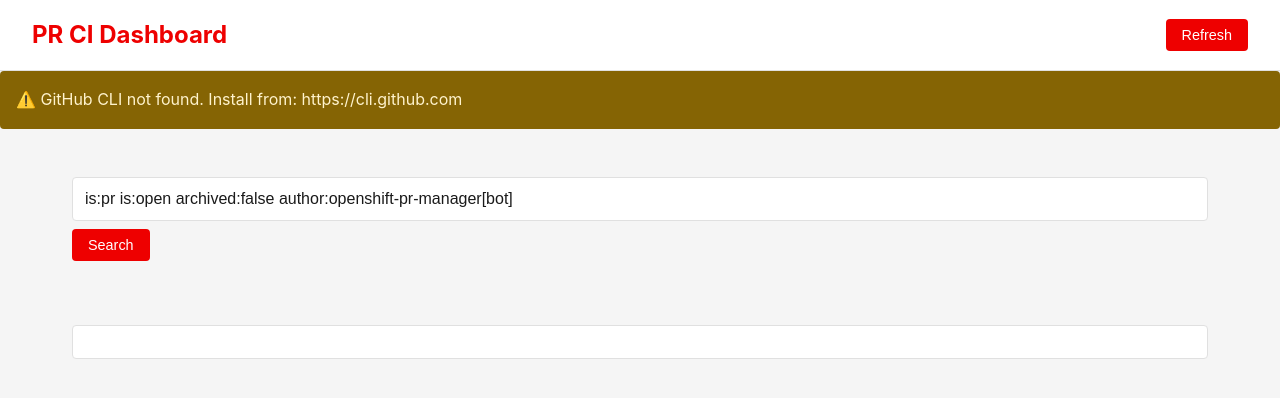
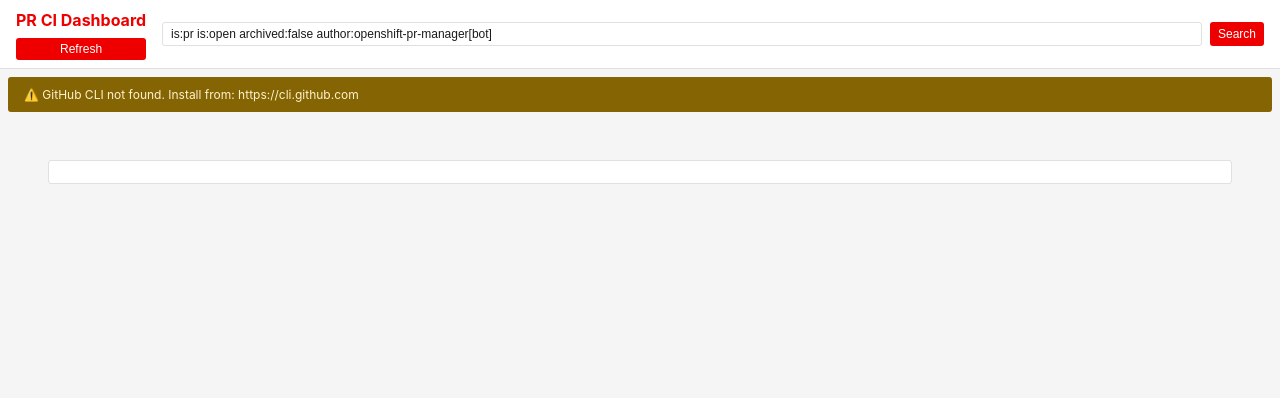
Before and after one commit to jluhrsen/workBits, a Flask app: page / in a window 1280 px wide. Shown: the top 398 px of the page. Run offline with Flask 3, Linux system fonts and the light colour scheme; data that the repository does not hold is empty; parts of the project's set-up code (start-up, migrations or seed data) failed here and were passed over.

Commit message:
feat: aggressive compaction - side-by-side jobs, smaller fonts, compact layout
Changes:
1. Single spacing between PR title and metadata (reduced margin)
2. E2E and Payload sections now side-by-side using flexbox
3. All font sizes reduced by 1 level (from 1rem to 0.85rem, etc.)
4. Buttons reduced to half size (padding: 0.25rem 0.5rem, font: 0.75rem)
5. Search button moved next to search input in navbar
6. Title and refresh button in left panel of navbar
7. Overall tighter spacing everywhere (margins/padding reduced)

Result: Much more compact design fits 2-3x more PRs on screen.

```diff
--- a/pr-ci-dashboard/static/app.js
+++ b/pr-ci-dashboard/static/app.js
@@ -174,10 +174,15 @@ function createPRCard(pr) {
     payloadSection.appendChild(payloadHeader);
     payloadSection.appendChild(payloadList);
 
+    // Create job sections container (for side-by-side layout)
+    const jobSectionsContainer = document.createElement('div');
+    jobSectionsContainer.className = 'job-sections-container';
+    jobSectionsContainer.appendChild(e2eSection);
+    jobSectionsContainer.appendChild(payloadSection);
+
     // Assemble card
     card.appendChild(prHeader);
-    card.appendChild(e2eSection);
-    card.appendChild(payloadSection);
+    card.appendChild(jobSectionsContainer);
 
     return card;
 }
--- a/pr-ci-dashboard/templates/index.html
+++ b/pr-ci-dashboard/templates/index.html
@@ -32,28 +32,41 @@
         .navbar {
             background: var(--bg-card);
             border-bottom: 1px solid var(--border);
-            padding: 1rem 2rem;
+            padding: 0.5rem 1rem;
             display: flex;
-            justify-content: space-between;
+            gap: 1rem;
             align-items: center;
             position: sticky;
             top: 0;
             z-index: 100;
         }
 
+        .navbar-left {
+            display: flex;
+            flex-direction: column;
+            gap: 0.25rem;
+        }
+
+        .navbar-search {
+            flex: 1;
+            display: flex;
+            gap: 0.5rem;
+        }
+
         h1 {
-            font-size: 1.5rem;
+            font-size: 1rem;
             color: var(--primary);
+            margin: 0;
         }
 
         .btn {
             background: var(--primary);
             color: white;
             border: none;
-            padding: 0.5rem 1rem;
-            border-radius: 4px;
+            padding: 0.25rem 0.5rem;
+            border-radius: 3px;
             cursor: pointer;
-            font-size: 0.9rem;
+            font-size: 0.75rem;
         }
 
         .btn:hover {
@@ -73,71 +86,77 @@
         .container {
             max-width: 1200px;
             margin: 0 auto;
-            padding: 2rem;
+            padding: 0.5rem;
         }
 
         .banner {
             background: #856404;
             color: #fff3cd;
-            padding: 1rem;
-            margin-bottom: 1rem;
-            border-radius: 4px;
+            padding: 0.5rem 1rem;
+            margin: 0.5rem;
+            border-radius: 3px;
+            font-size: 0.75rem;
         }
 
         .banner.hidden {
             display: none;
         }
 
-        .search-box {
+        .search-box-old {
             margin-bottom: 2rem;
         }
 
         .search-input {
-            width: 100%;
-            padding: 0.75rem;
+            padding: 0.25rem 0.5rem;
             background: var(--bg-card);
             border: 1px solid var(--border);
-            border-radius: 4px;
+            border-radius: 3px;
             color: var(--text-primary);
-            font-size: 1rem;
-            margin-bottom: 0.5rem;
+            font-size: 0.75rem;
         }
 
         .pr-card {
             background: var(--bg-card);
             border: 1px solid var(--border);
-            border-radius: 6px;
-            padding: 0.75rem;
-            margin-bottom: 0.5rem;
-            box-shadow: 0 1px 3px rgba(0,0,0,0.1);
+            border-radius: 4px;
+            padding: 0.5rem;
+            margin-bottom: 0.25rem;
+            box-shadow: 0 1px 2px rgba(0,0,0,0.05);
         }
 
         .pr-header {
-            margin-bottom: 0.5rem;
+            margin-bottom: 0.25rem;
         }
 
         .pr-title {
-            font-size: 1rem;
-            margin-bottom: 0.25rem;
+            font-size: 0.85rem;
+            margin-bottom: 0.1rem;
         }
 
         .pr-meta {
-            font-size: 0.85rem;
+            font-size: 0.7rem;
             color: var(--text-secondary);
         }
 
+        .job-sections-container {
+            display: flex;
+            gap: 0.5rem;
+            margin-top: 0.25rem;
+        }
+
         .job-section {
-            margin-top: 0.5rem;
-            border-top: 1px solid var(--border);
-            padding-top: 0.5rem;
+            flex: 1;
+            border: 1px solid var(--border);
+            border-radius: 3px;
+            padding: 0.25rem;
         }
 
         .job-section-header {
             cursor: pointer;
-            padding: 0.25rem 0;
+            padding: 0.15rem 0.25rem;
             user-select: none;
-            font-size: 0.9rem;
-            font-weight: 500;
+            font-size: 0.7rem;
+            font-weight: 600;
         }
 
         .job-section-header:hover {
@@ -145,7 +164,7 @@
         }
 
         .job-list {
-            margin-top: 0.25rem;
+            margin-top: 0.15rem;
             display: none;
         }
 
@@ -154,11 +173,12 @@
         }
 
         .job-item {
-            padding: 0.5rem;
-            margin: 0.25rem 0;
+            padding: 0.25rem;
+            margin: 0.15rem 0;
             background: var(--bg-light);
             border: 1px solid var(--border);
-            border-radius: 4px;
+            border-radius: 3px;
+            font-size: 0.7rem;
         }
 
         .job-name {
@@ -211,17 +231,19 @@
 </head>
 <body>
     <div class="navbar">
-        <h1>PR CI Dashboard</h1>
-        <button class="btn" id="refresh-btn">Refresh</button>
+        <div class="navbar-left">
+            <h1>PR CI Dashboard</h1>
+            <button class="btn" id="refresh-btn">Refresh</button>
+        </div>
+        <div class="navbar-search">
+            <input type="text" id="search-input" class="search-input" placeholder="Loading default query..." style="flex: 1;">
+            <button class="btn" id="search-btn">Search</button>
+        </div>
     </div>
 
     <div id="auth-banner" class="banner hidden"></div>
 
     <div class="container">
-        <div class="search-box">
-            <input type="text" id="search-input" class="search-input" placeholder="Loading default query...">
-            <button class="btn" id="search-btn">Search</button>
-        </div>
 
         <div id="pr-cards-container"></div>
 
```
